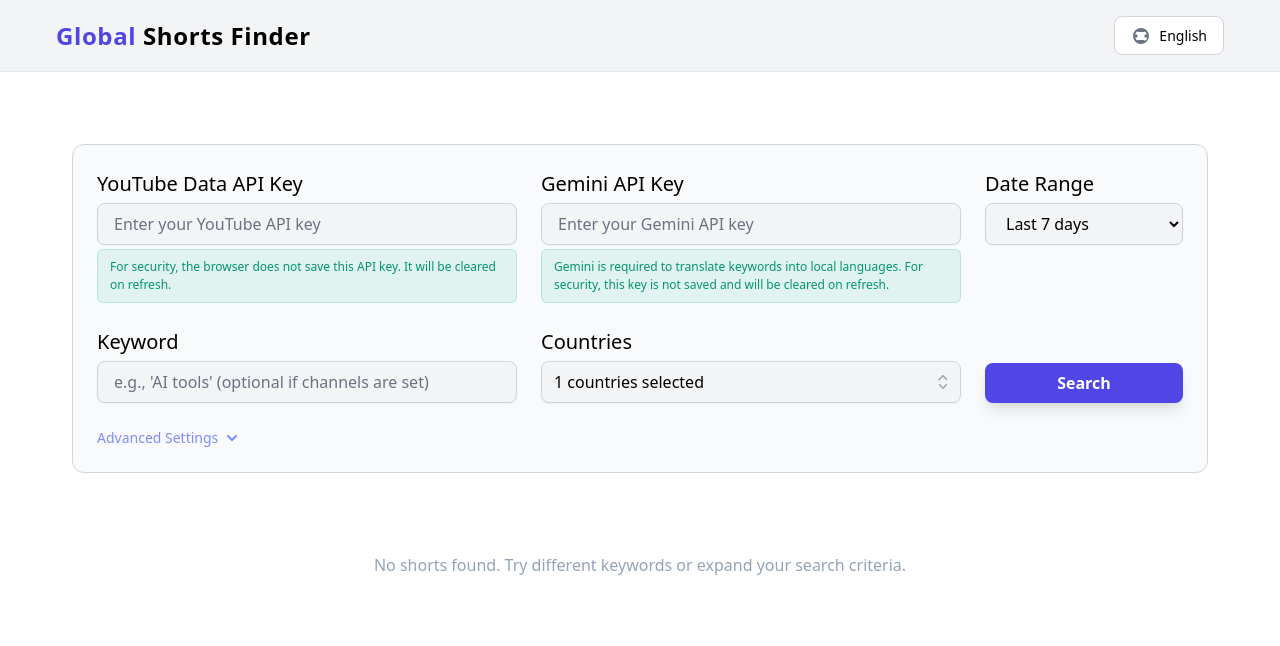
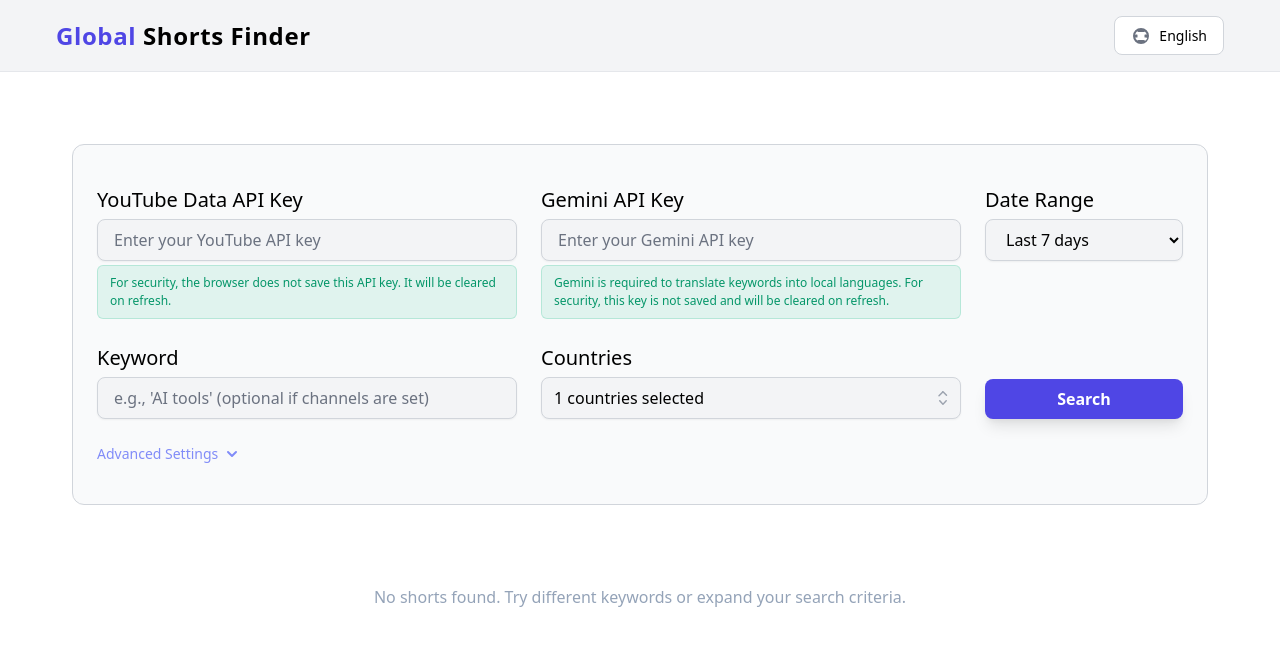
Before and after one commit to sujinkangdata11/sujin_sssss, a React (Vite) app: page / in a window 1280 px wide. Shown: the top 646 px of the page. Built offline with nearby package versions, Linux system fonts and the light colour scheme.

Commit message:
Increase form card vertical padding for better text breathing room

```diff
--- a/styles.css
+++ b/styles.css
@@ -158,7 +158,7 @@
 /* Form Styles */
 .form-card {
   background-color: #f9fafb; /* light grey */
-  padding: var(--spacing-6);
+  padding: var(--spacing-10) var(--spacing-6); /* 40px top/bottom, 24px left/right */
   border-radius: var(--radius-xl);
   border: 1px solid #d1d5db; /* light grey border line */
   margin-top: var(--spacing-10); /* 40px top margin */
```
